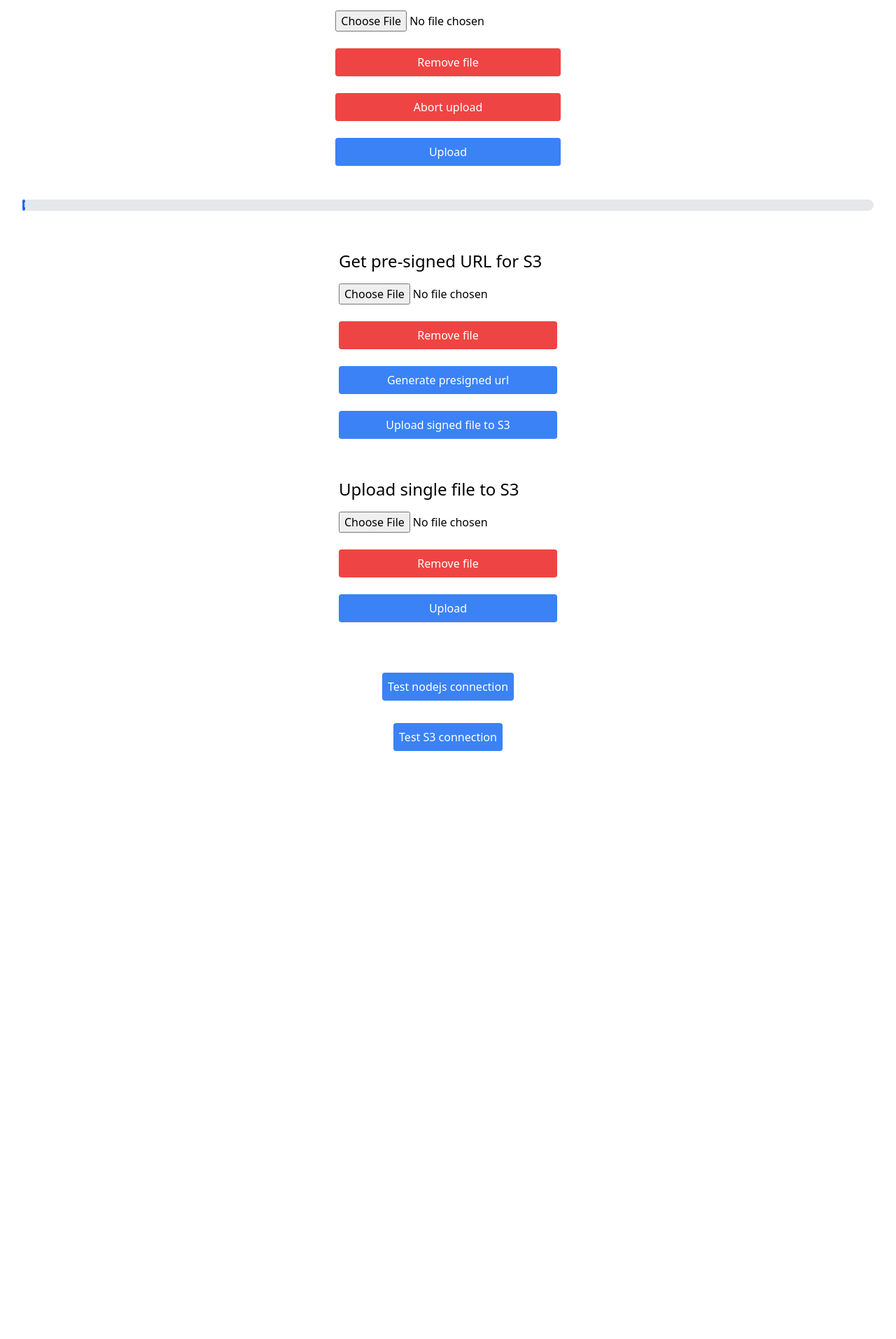
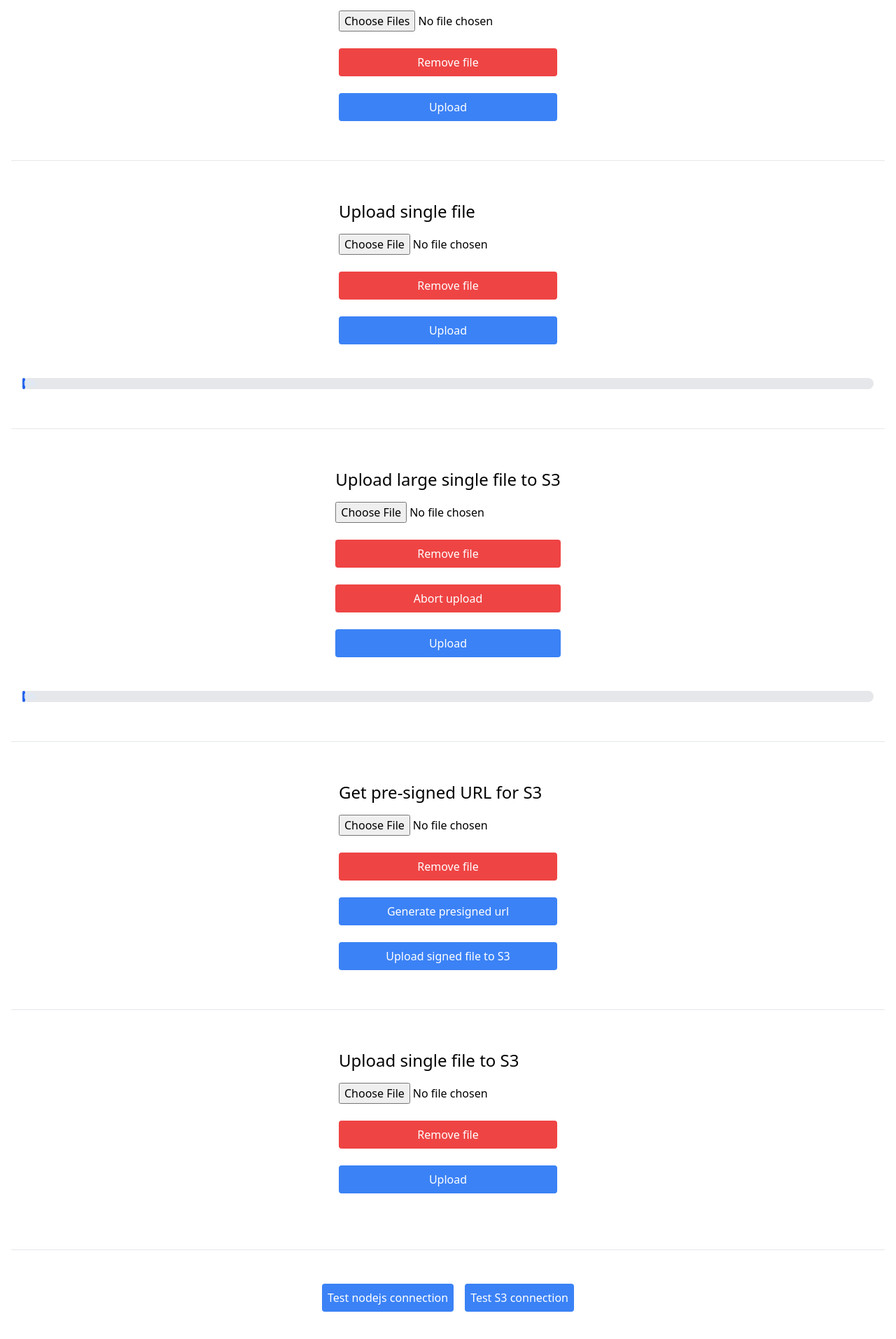
Before and after one commit to vy1406/largeFileUploads, a React (Vite) app in the folder client/: page / in a window 1280 px wide. Shown: the part 65-1978 px from the top of the page at 70% size. Before the commit the page ends 1178 px from the top, so only its background shows below. Built offline with nearby package versions, Linux system fonts and the light colour scheme.

Commit message:
adding separator

```diff
--- a/client/src/App.jsx
+++ b/client/src/App.jsx
@@ -6,18 +6,26 @@ import TestConnectionBtnS3 from "./components/TestConnectionS3"
 import AwsUploadS3 from "./forms/AwsForm"
 import AwsPreSignedUrl from "./forms/AwsPreSignedUrl"
 import AwsMultipartForm from "./forms/AwsMultipartForm"
+import Separator from "./components/Separator"
 
 function App() {
 
   return (
     <div className="container mx-auto p-4 flex flex-col items-center gap-6">
-      {/* <MultipleFilesForm />
-      <SingleFileForm /> */}
+      <MultipleFilesForm />
+      <Separator />
+      <SingleFileForm />
+      <Separator />
       <AwsMultipartForm />
+      <Separator />
       <AwsPreSignedUrl />
+      <Separator />
       <AwsUploadS3 />
-      <TestConnectionBtn />
-      <TestConnectionBtnS3 />
+      <Separator />
+      <div className="flex flex-row gap-4">
+        <TestConnectionBtn />
+        <TestConnectionBtnS3 />
+      </div>
       <ToastContainer />
     </div>
   )
--- /dev/null
+++ b/client/src/components/Separator.jsx
@@ -0,0 +1,7 @@
+const Separator = () => {
+    return (
+        <hr className="my-4 border-t border-black-500 w-full" />
+    );
+}
+
+export default Separator;
```
